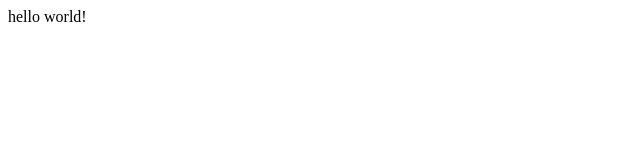
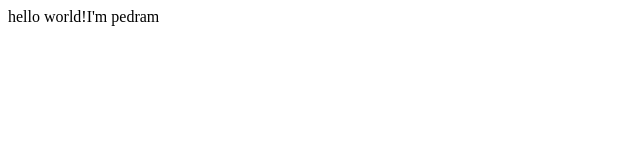
Before and after one commit to pedram8pzr/project1, a plain HTML site: page index.html in a window 1280 px wide. Shown: the full height of the page, 0-640 px from the left. Drawn offline with Linux system fonts and the light colour scheme.

Commit message:
added there

```diff
--- a/index.html
+++ b/index.html
@@ -5,6 +5,6 @@
     <title></title>
   </head>
   <body>
-    hello world!
+    hello world!I'm pedram
   </body>
 </html>
```
